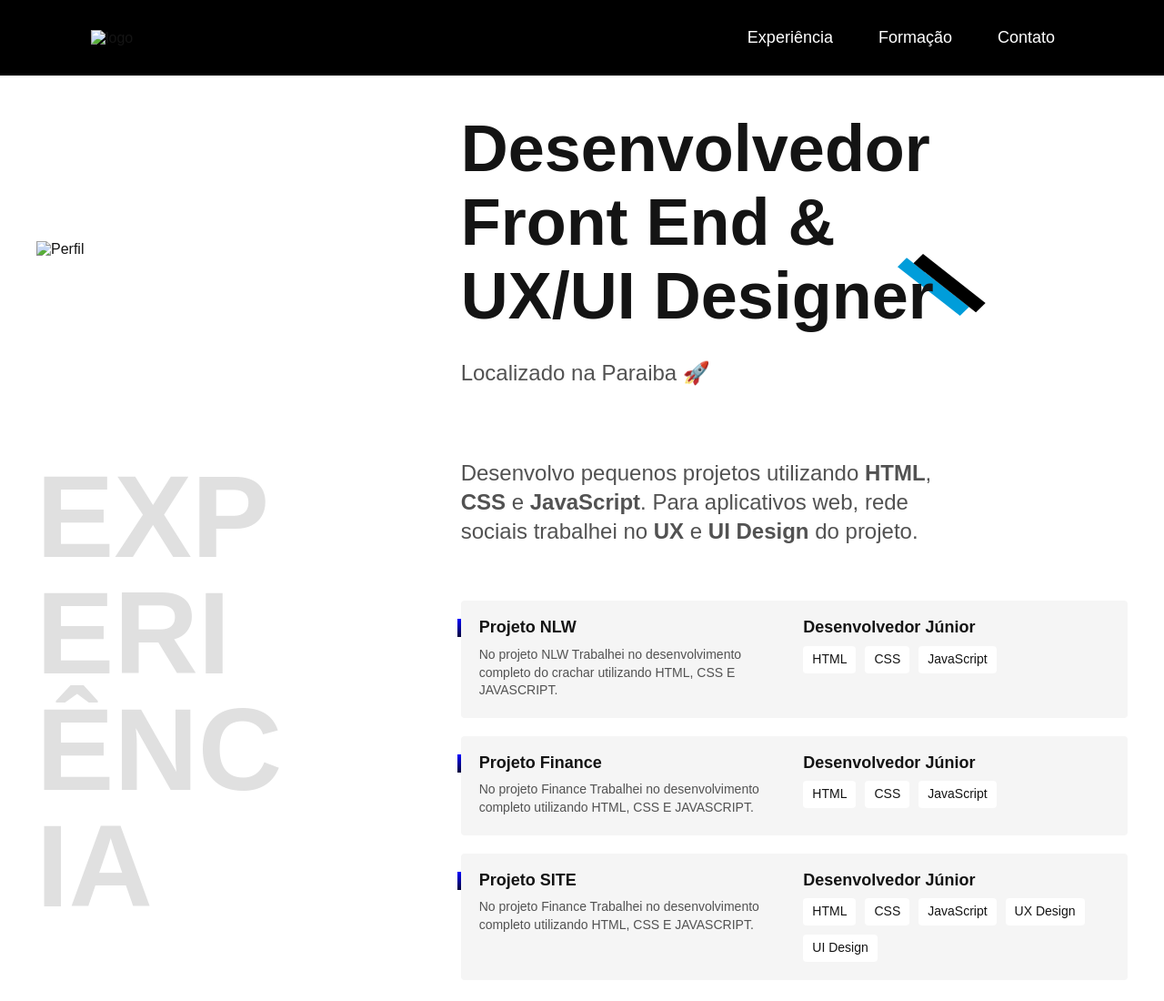
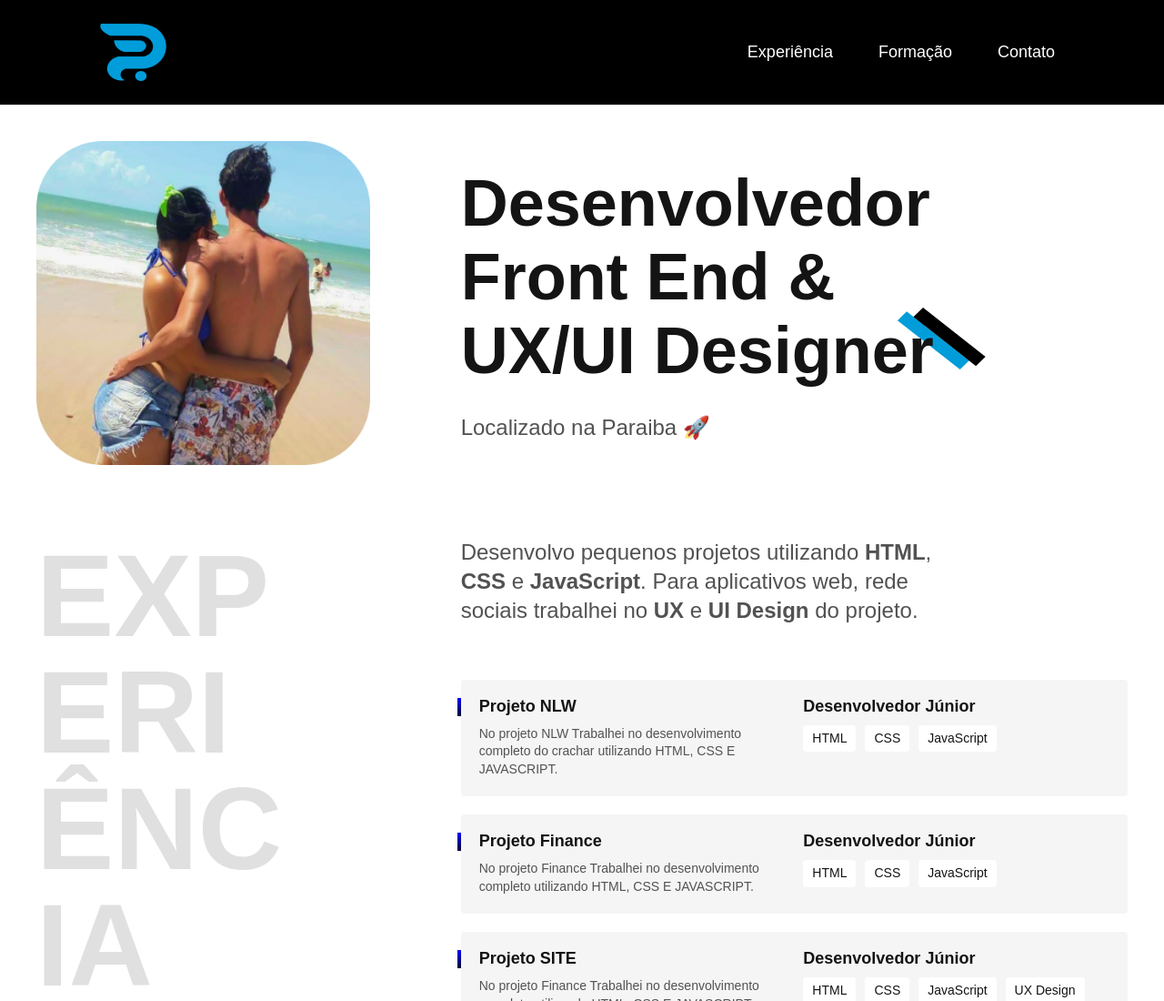
Before and after one commit to PedroTaveira10/ProjetoPortfolio, a plain HTML site: page index.html in a window 1280 px wide. Shown: the top 1100 px of the page at 91% size. Drawn offline with Linux system fonts and the light colour scheme; the site is published under a folder, as on GitHub Pages, so addresses that start at the root find nothing.

Commit message:
Update index.html

```diff
--- a/index.html
+++ b/index.html
@@ -11,7 +11,7 @@
 
   <body>
     <header class="header">
-      <img src="/img/logo.png" alt="logo" />
+      <img src="./img/logo.png" alt="logo" />
       <nav>
         <ul class="header-menu">
           <li><a href="#experiencia">Experiência</a></li>
@@ -21,7 +21,7 @@
       </nav>
     </header>
     <main class="introducao">
-      <img src="/img/perfil.jpg" alt="Perfil" />
+      <img src="./img/perfil.jpg" alt="Perfil" />
       <div>
         <h1>
           Desenvolvedor<br />
```
